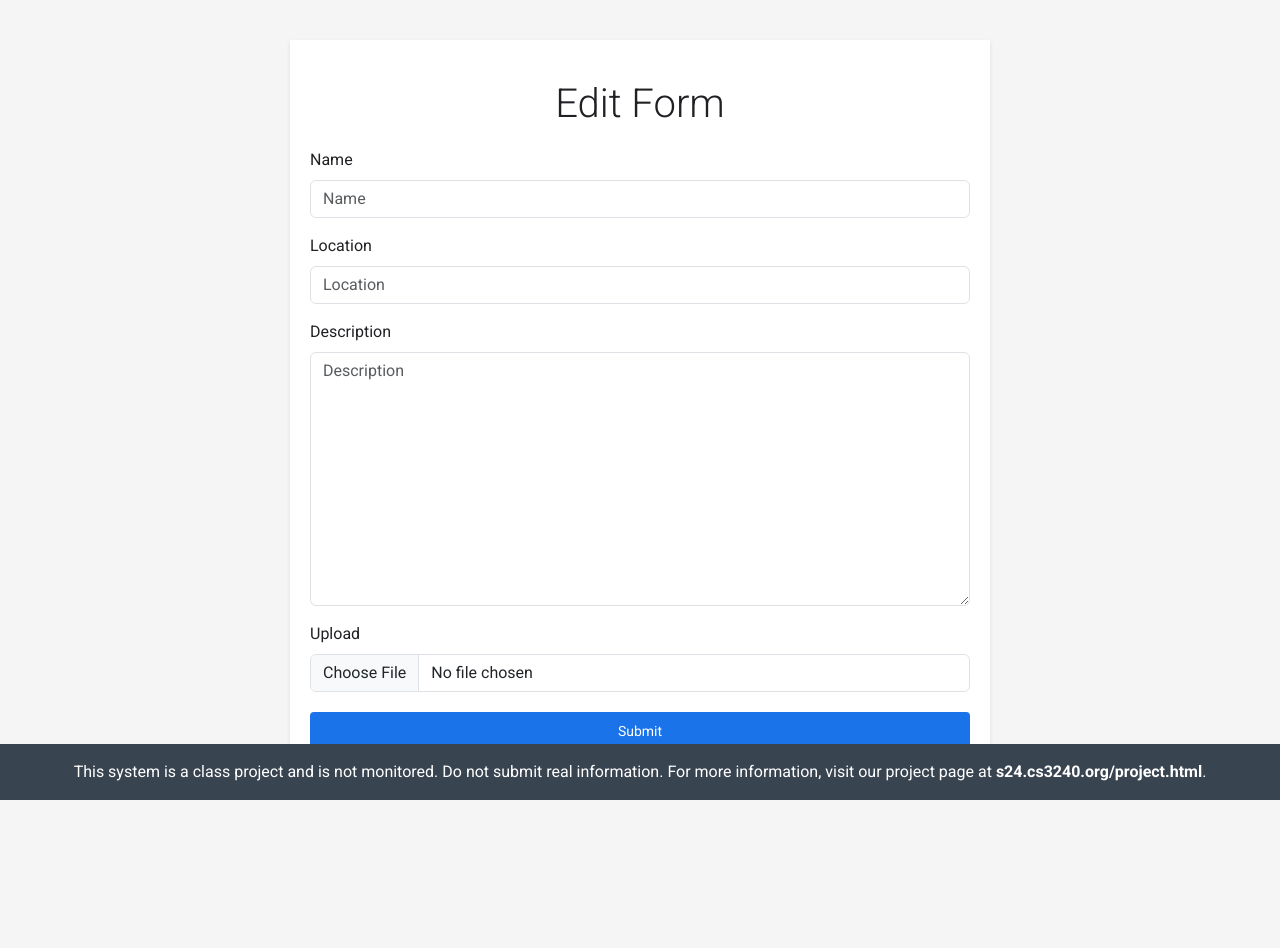
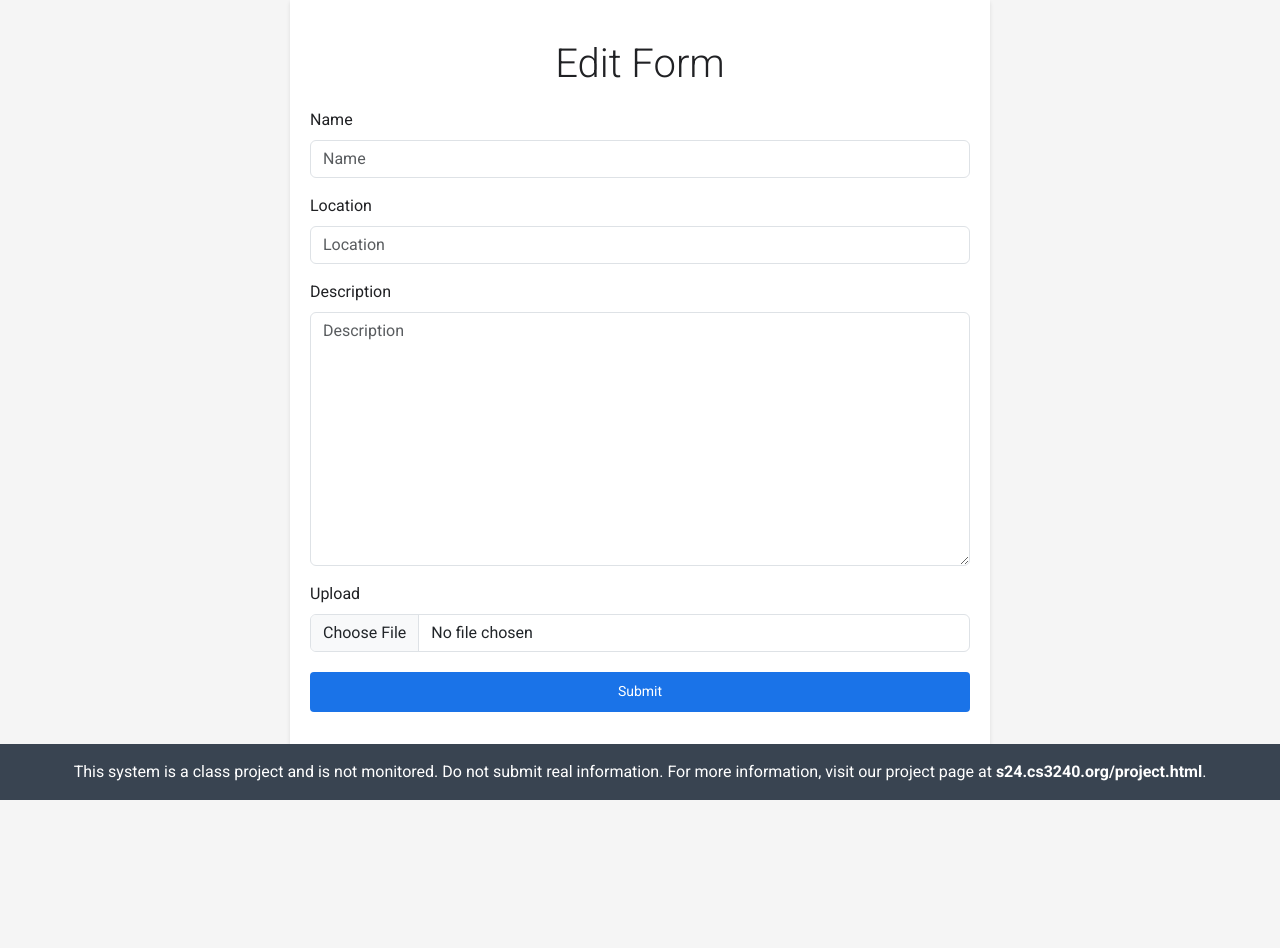
Before and after one commit to l1steven/HousingReports, a Django app: page /edit_complaint/1/ in a window 1280 px wide. After the commit the page ends 800 px from the top, so only its background shows below. Run offline with Django 4.2, Linux system fonts and the light colour scheme; the visitor is signed in with stand-in values (Sample User, id 1); data that the repository does not hold is empty; parts of the project's set-up code (start-up, migrations or seed data) failed here and were passed over; some libraries are stand-ins or nearby versions.

Commit message:
edit styling

```diff
--- a/loginApp/templates/loginApp/complaint_form.html
+++ b/loginApp/templates/loginApp/complaint_form.html
@@ -32,7 +32,7 @@
         }
         h1 {
             text-align: center;
-            font-weight: 275;
+            font-weight: 300;
         }
         .btn-primary {
             background-color: #1a73e8; /* Google Forms-like button color */
--- a/loginApp/templates/loginApp/edit_form.html
+++ b/loginApp/templates/loginApp/edit_form.html
@@ -21,10 +21,6 @@
             margin: 0;
             padding-bottom: 120px; /* Space for footer */
             color: #202124; /* Google Forms-like text color */
-        }
-        .content-container {
-            width: 100%;
-            padding: 40px 20px; /* Padding around the content */
         }
         .form-runway {
             background-color: #ffffff; /* White background color for the 'runway' */
@@ -80,11 +76,9 @@
 .navbar.fixed-bottom a:hover {
     text-decoration: underline; /* Underline on hover for links */
 }
-
     </style>
 </head>
 <body>
-    <div class="content-container">
     <div class="form-runway">
         <h1>Edit Form</h1>
         <form method="post" enctype="multipart/form-data">
@@ -93,7 +87,6 @@
             <button type="submit" class="btn btn-primary">Submit</button>
         </form>
     </div>
-    </div>
     {% bootstrap_javascript %}
     <div class="navbar fixed-bottom">
         <span>This system is a class project and is not monitored. Do not submit real information. For more information, visit our project page at <a href="https://s24.cs3240.org/project.html" target="_blank">s24.cs3240.org/project.html</a>.</span>
```
Lines whose indentation alone changed are shown as unchanged.
